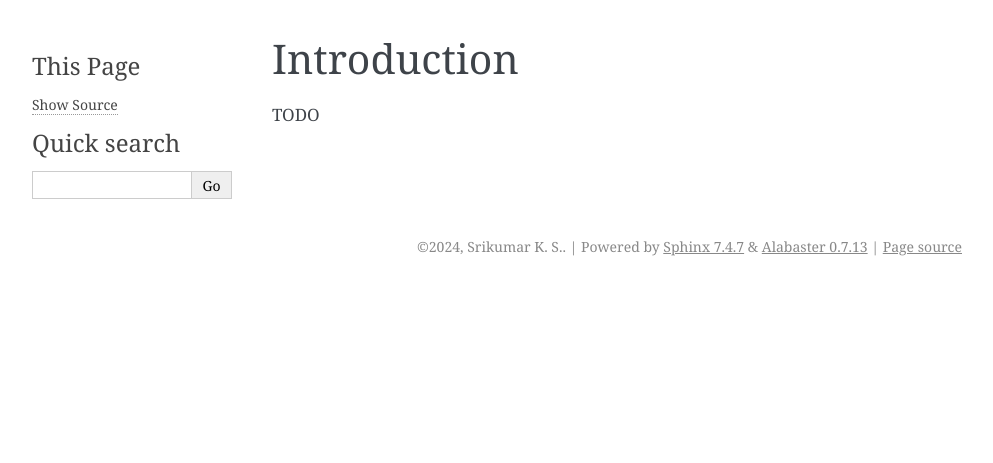
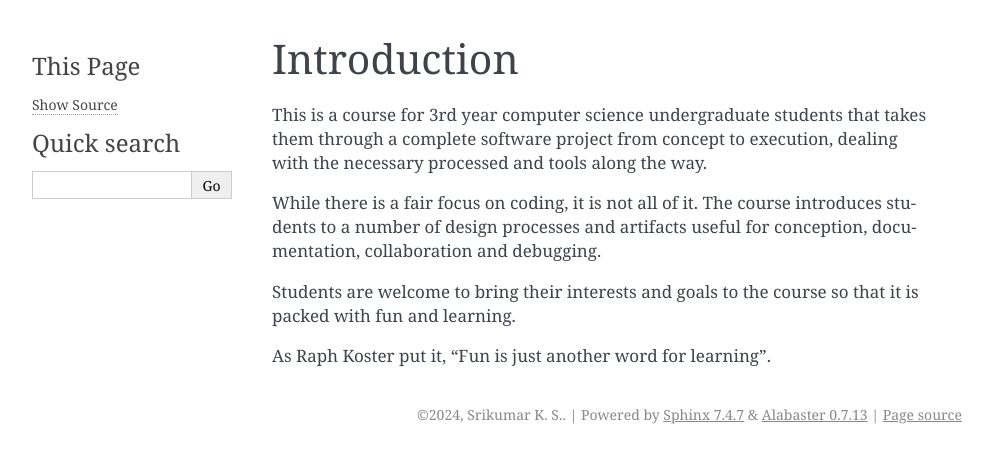
Before and after one commit to kreauniv/comp350, a Sphinx documentation site: the page built from source/intro.rst, in a window 1280 px wide. Shown: the top 463 px of the page, without its empty margins (148-1141 px from the left). Built offline with Sphinx 7.4.7, drawn with Linux system fonts in a browser that asks for light colours.

Commit message:
Brief intro

```diff
--- a/source/intro.rst
+++ b/source/intro.rst
@@ -1,4 +1,15 @@
 Introduction
 ============
 
-TODO
+This is a course for 3rd year computer science undergraduate students that
+takes them through a complete software project from concept to execution,
+dealing with the necessary processed and tools along the way.
+
+While there is a fair focus on coding, it is not all of it. The course
+introduces students to a number of design processes and artifacts useful
+for conception, documentation, collaboration and debugging.
+
+Students are welcome to bring their interests and goals to the course
+so that it is packed with fun and learning.
+
+As Raph Koster put it, "Fun is just another word for learning".
```
